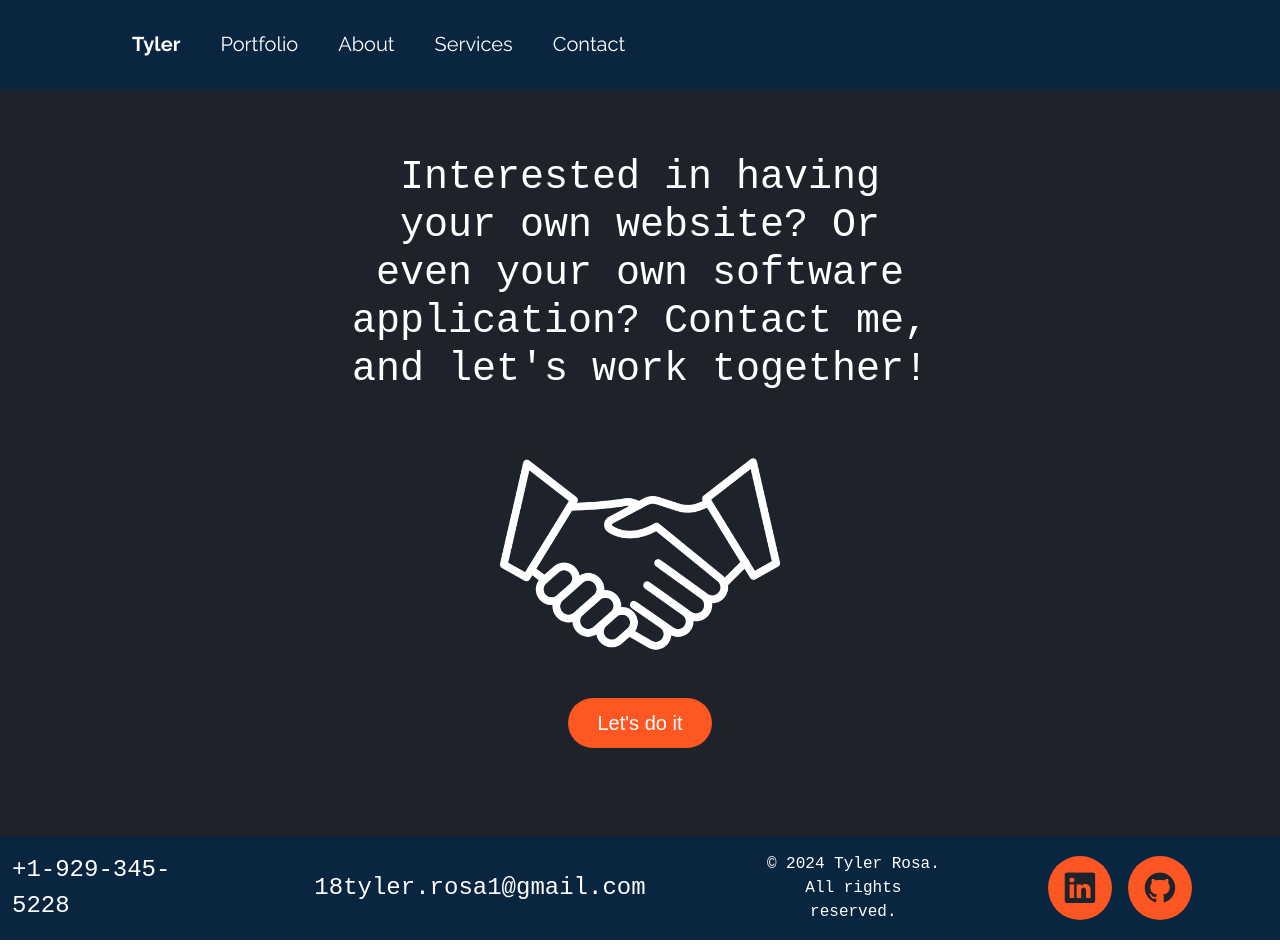
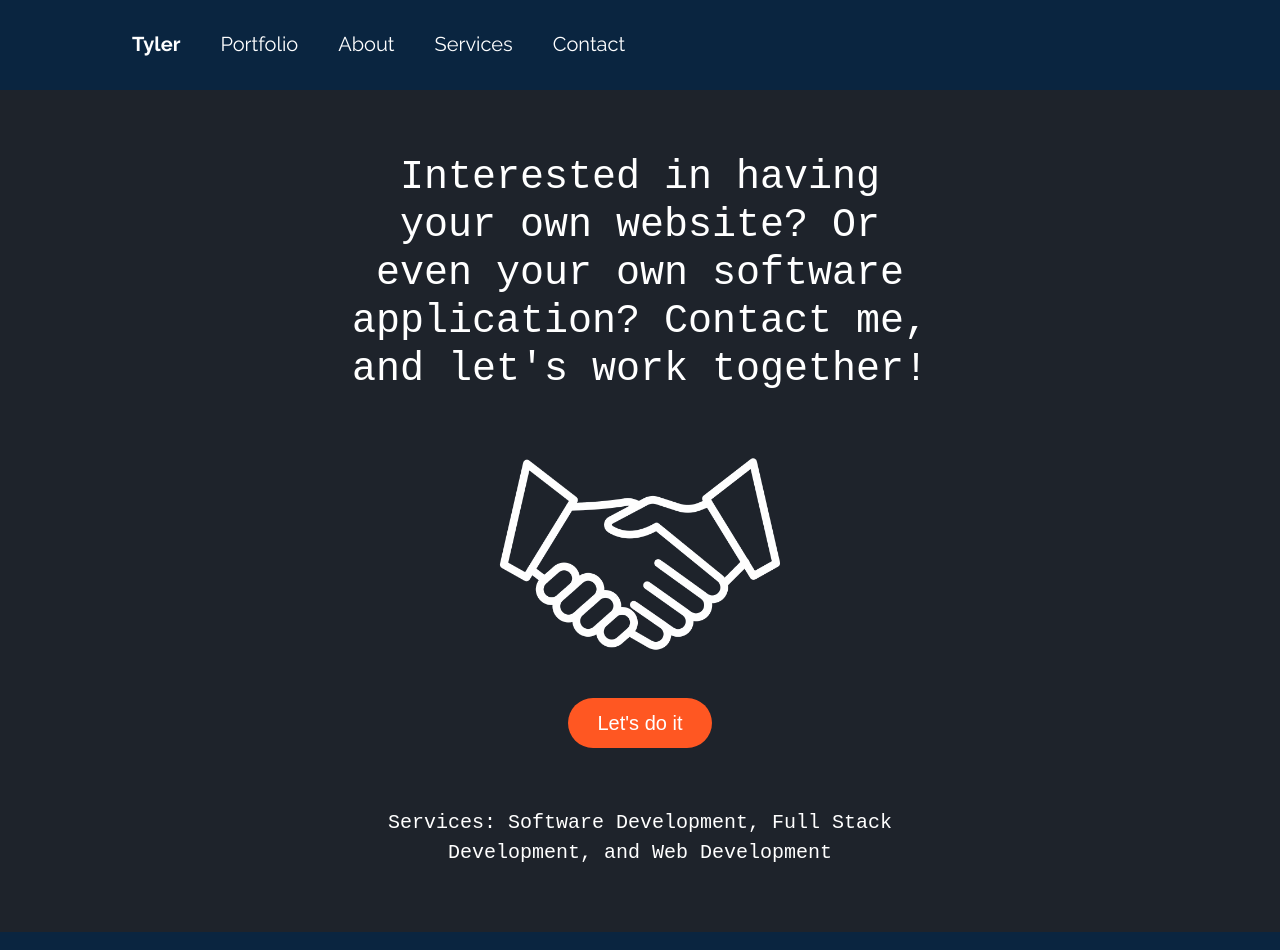
Before and after one commit to TylersHub/Personal-Website, a React (Vite) app: page /Services in a window 1280 px wide. Shown: the top 950 px of the page. Built offline with nearby package versions, Linux system fonts and the light colour scheme.

Commit message:
Specified Services in services page

```diff
--- a/src/pages/Services.tsx
+++ b/src/pages/Services.tsx
@@ -41,6 +41,10 @@ const Services = () => {
             btnClass="button-hover-animation mb-5"
             btnText="Let's do it"
           />
+          <p className="text-white fs-5 mt-1 py-2">
+            Services: Software Development, Full Stack Development, and Web
+            Development
+          </p>
         </div>
         <Footer
           fText1="+1-929-345-5228"
--- a/src/pages/contacts.tsx
+++ b/src/pages/contacts.tsx
@@ -31,7 +31,7 @@ const Contacts = () => {
         </div>
         <div className="container-fluid">
           <div className="row">
-            <div className="social icon-hover icon-hover-big mb-1 pb-5">
+            <div className="social icon-hover icon-hover-big pb-5">
               <a href="https://www.linkedin.com/in/tylerrosa/" title="LinkedIn">
                 <i className="bi bi-linkedin"></i>
               </a>
```
